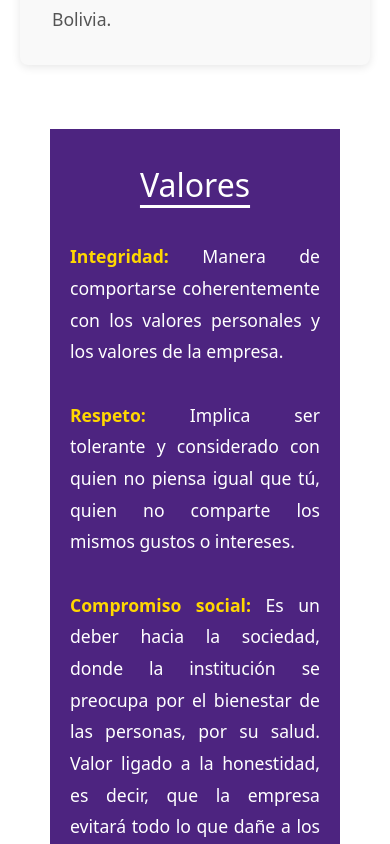
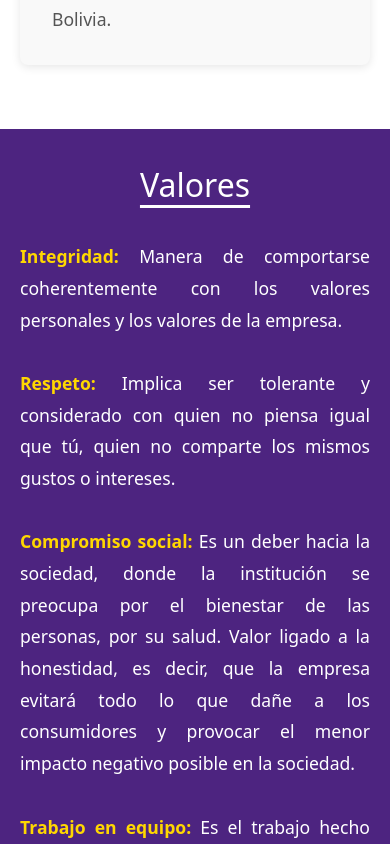
Before and after one commit to RebecaNavarro/BreickIntenship_1, a React (Vite) app in the folder Frontend/Frontend-Breick/: page /nosotros in a window 390 px wide. Shown: the part 2700-3544 px from the top of the page. Built offline with nearby package versions, Linux system fonts and the light colour scheme.

Commit message:
Borrado de algo que ya no use

```diff
--- a/Frontend/Frontend-Breick/src/dashboard/nosotros/Nosotros.css
+++ b/Frontend/Frontend-Breick/src/dashboard/nosotros/Nosotros.css
@@ -136,19 +136,6 @@
   color: #ffd700;
 }
 
-/* Responsive */
-@media (max-width: 992px) {
-  .text,
-  .mision-vision-container,
-  .valores-container {
-    margin-left: 50px;
-    margin-right: 50px;
-  }
-
-  .valores-container {
-    padding: 3rem 50px;
-  }
-}
 
 @media (max-width: 768px) {
   .text,
--- a/Frontend/Frontend-Breick/src/dashboard/nosotros/Nosotros.tsx
+++ b/Frontend/Frontend-Breick/src/dashboard/nosotros/Nosotros.tsx
@@ -1,20 +1,9 @@
-import { useEffect, useState } from "react";
 import mision from "/mision.jpg";
 import vision from "/vision.jpg";
 import quienesomos from "/quienesosmos.jpg";
 import "./Nosotros.css";
 
 export default function Nosotros() {
-  const [scrollPosition, setScrollPosition] = useState(0);
-
-  useEffect(() => {
-    const handleScroll = () => {
-      setScrollPosition(window.scrollY);
-    };
-
-    window.addEventListener('scroll', handleScroll);
-    return () => window.removeEventListener('scroll', handleScroll);
-  }, []);
 
   return (
     <>
```
